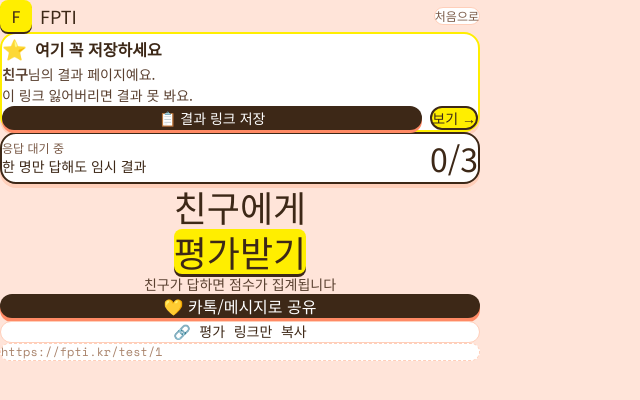
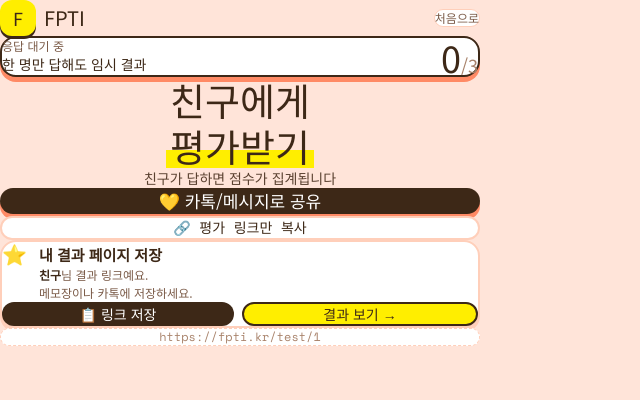
Before and after one commit to minimanimo98/fpti, a Next.js app: page /share/1 in a window 1280 px wide. Shown: the top 400 px of the page, without its empty margins (0-640 px from the left). Built offline with nearby package versions, Linux system fonts and the light colour scheme; no server answers; the database is empty.

Commit message:
공유 페이지 - 랜딩과 톤 통일, 응답 카운터 강조

```diff
--- a/app/share/[token]/page.tsx
+++ b/app/share/[token]/page.tsx
@@ -58,46 +58,130 @@ export default function SharePage() {
   }
 
   return (
-    <main className="min-h-screen px-6 py-10" style={{ background: '#FFE4D9', color: '#3D2817' }}>
-      <header className="max-w-[480px] mx-auto flex justify-between items-center mb-8">
-        <div className="flex items-center gap-2">
+    <main className="min-h-screen" style={{ background: '#FFE4D9', color: '#3D2817' }}>
+      <div className="max-w-[480px] mx-auto px-6">
+        {/* 헤더 */}
+        <header className="py-6 flex justify-between items-center">
+          <div className="flex items-center gap-2">
+            <div
+              className="w-9 h-9 rounded-xl flex items-center justify-center flex-shrink-0"
+              style={{ background: '#FFEE00', boxShadow: '0 3px 0 #3D2817' }}
+            >
+              <span style={{ fontFamily: 'var(--font-display)', fontSize: 18, color: '#3D2817' }}>F</span>
+            </div>
+            <span style={{ fontFamily: 'var(--font-display)', fontSize: 20 }}>FPTI</span>
+          </div>
+          <button
+            onClick={() => router.push('/')}
+            className="text-xs px-3 py-2 rounded-full"
+            style={{ color: '#7A5A47', background: '#fff', border: '1.5px solid #FFCFBA' }}
+          >
+            처음으로
+          </button>
+        </header>
+
+        {/* 응답 카운터 (가장 위로 - 제일 중요) */}
+        <div
+          className="p-5 mb-5 rounded-2xl flex items-center justify-between"
+          style={{
+            background: count >= 3 ? '#FFEE00' : '#fff',
+            border: '2.5px solid #3D2817',
+            boxShadow: '0 5px 0 ' + (count >= 3 ? '#3D2817' : '#FF8A65'),
+          }}
+        >
+          <div style={{ minWidth: 0 }}>
+            <div className="text-xs mb-1" style={{ color: '#7A5A47' }}>
+              {count >= 3 ? '✓ 결과 공개됐어요!' : count > 0 ? '응답 진행 중' : '응답 대기 중'}
+            </div>
+            <div style={{ fontFamily: 'var(--font-display)', fontSize: 14, color: '#3D2817' }}>
+              {count >= 3
+                ? '잠시 후 결과로 이동'
+                : count > 0
+                  ? `${3 - count}명 더 답하면 정확도 ↑`
+                  : '한 명만 답해도 임시 결과'}
+            </div>
+          </div>
           <div
-            className="w-8 h-8 rounded-lg flex items-center justify-center"
-            style={{ background: '#FFEE00', boxShadow: '0 2px 0 #3D2817' }}
+            className="flex-shrink-0 ml-3"
+            style={{ fontFamily: 'var(--font-display)', fontSize: 36, color: '#3D2817', lineHeight: 1 }}
           >
-            <span style={{ fontFamily: 'var(--font-display)', fontSize: 16 }}>F</span>
+            {count}<span style={{ fontSize: 18, color: '#A8826A' }}>/3</span>
           </div>
-          <span style={{ fontFamily: 'var(--font-display)', fontSize: 18 }}>FPTI</span>
         </div>
+
+        {/* 메인 안내 */}
+        <h1
+          className="leading-[1.2] mb-3 text-center"
+          style={{ fontFamily: 'var(--font-display)', fontSize: 'clamp(28px, 8vw, 38px)', color: '#3D2817' }}
+        >
+          친구에게<br />
+          <span
+            style={{
+              display: 'inline-block',
+              background: 'linear-gradient(180deg, transparent 60%, #FFEE00 60%)',
+              padding: '0 4px',
+            }}
+          >
+            평가받기
+          </span>
+        </h1>
+
+        <p className="text-sm text-center mb-6" style={{ color: '#5A4030' }}>
+          친구가 답하면 점수가 집계됩니다
+        </p>
+
+        {/* 공유 버튼 (가장 큰 액션) */}
         <button
-          onClick={() => router.push('/')}
-          className="text-xs px-3 py-1.5 rounded-full"
-          style={{ color: '#7A5A47', background: '#fff', border: '1px solid #FFCFBA' }}
+          onClick={handleShare}
+          className="w-full py-5 text-base rounded-2xl mb-3 transition-all"
+          style={{
+            background: '#3D2817',
+            color: '#fff',
+            fontFamily: 'var(--font-display)',
+            border: 'none',
+            cursor: 'pointer',
+            boxShadow: '0 5px 0 #FF8A65',
+            fontSize: 17,
+          }}
         >
-          처음으로
+          💛 카톡/메시지로 공유
         </button>
-      </header>
 
-      <div className="max-w-[480px] mx-auto">
-        {/* 본인 결과 링크 강조 */}
+        <button
+          onClick={handleCopy}
+          className="w-full py-3 text-sm rounded-2xl mb-6"
+          style={{
+            background: copied ? '#FFEE00' : '#fff',
+            color: '#3D2817',
+            border: '2px solid #FFCFBA',
+            fontFamily: 'var(--font-mono)',
+            cursor: 'pointer',
+          }}
+        >
+          {copied ? '✓ 복사됐어요!' : '🔗 평가 링크만 복사'}
+        </button>
+
+        {/* 본인 결과 페이지 저장 안내 */}
         <div
           className="p-5 mb-5 rounded-2xl"
           style={{
             background: '#fff',
-            border: '2px solid #FFEE00',
+            border: '2px solid #FFCFBA',
             boxShadow: '0 4px 0 #FFCFBA',
           }}
         >
-          <div className="flex items-center gap-2 mb-2">
-            <span style={{ fontSize: 20 }}>⭐</span>
-            <strong style={{ fontFamily: 'var(--font-display)', fontSize: 16, color: '#3D2817' }}>
-              여기 꼭 저장하세요
-            </strong>
+          <div className="flex items-start gap-3 mb-3">
+            <div style={{ fontSize: 20, lineHeight: 1.2 }}>⭐</div>
+            <div style={{ minWidth: 0 }}>
+              <strong style={{ fontFamily: 'var(--font-display)', fontSize: 15, color: '#3D2817' }}>
+                내 결과 페이지 저장
+              </strong>
+              <p className="text-xs mt-1" style={{ color: '#7A5A47', lineHeight: 1.5 }}>
+                <strong style={{ color: '#3D2817' }}>{nickname}</strong>님 결과 링크예요.<br />
+                메모장이나 카톡에 저장하세요.
+              </p>
+            </div>
           </div>
-          <p className="text-sm mb-3" style={{ color: '#5A4030', lineHeight: 1.5 }}>
-            <strong>{nickname}</strong>님의 결과 페이지예요.<br />
-            이 링크 잃어버리면 결과 못 봐요.
-          </p>
           <div className="flex gap-2">
             <button
               onClick={() => {
@@ -110,99 +194,32 @@ export default function SharePage() {
                 color: '#fff',
                 fontFamily: 'var(--font-display)',
                 border: 'none',
-                boxShadow: '0 3px 0 #FF8A65',
+                cursor: 'pointer',
               }}
             >
-              📋 결과 링크 저장
+              📋 링크 저장
             </button>
             <button
               onClick={() => router.push(`/result/${token}`)}
-              className="px-4 py-3 text-sm rounded-xl"
+              className="flex-1 py-3 text-sm rounded-xl"
               style={{
                 background: '#FFEE00',
                 color: '#3D2817',
                 fontFamily: 'var(--font-display)',
                 border: '2px solid #3D2817',
+                cursor: 'pointer',
               }}
             >
-              보기 →
+              결과 보기 →
             </button>
           </div>
         </div>
 
-        {/* 응답 카운터 */}
+        {/* 링크 미리보기 */}
         <div
-          className="p-5 mb-5 rounded-2xl flex items-center justify-between"
+          className="p-3 mb-8 text-xs break-all rounded-xl text-center"
           style={{
-            background: count >= 3 ? '#FFEE00' : '#fff',
-            border: '2px solid #3D2817',
-            boxShadow: '0 4px 0 ' + (count >= 3 ? '#3D2817' : '#FFCFBA'),
-          }}
-        >
-          <div>
-            <div className="text-xs mb-1" style={{ color: '#7A5A47' }}>
-              {count >= 3 ? '✓ 결과 공개됐어요!' : count > 0 ? '응답 진행 중' : '응답 대기 중'}
-            </div>
-            <div style={{ fontFamily: 'var(--font-display)', fontSize: 14, color: '#3D2817' }}>
-              {count >= 3 ? '잠시 후 결과로 이동' : count > 0 ? `${3 - count}명 더 답하면 정확도 ↑` : '한 명만 답해도 임시 결과'}
-            </div>
-          </div>
-          <div style={{ fontFamily: 'var(--font-display)', fontSize: 32, color: '#3D2817' }}>
-            {count}/3
-          </div>
-        </div>
-
-        {/* 메인 안내 */}
-        <h1
-          className="leading-tight mb-3 text-center"
-          style={{ fontFamily: 'var(--font-display)', fontSize: 36, color: '#3D2817' }}
-        >
-          친구에게<br />
-          <span
-            className="inline-block px-2 rounded-lg mt-1"
-            style={{ background: '#FFEE00', boxShadow: '0 3px 0 #3D2817' }}
-          >
-            평가받기
-          </span>
-        </h1>
-
-        <p className="text-sm text-center mb-6" style={{ color: '#5A4030' }}>
-          친구가 답하면 점수가 집계됩니다
-        </p>
-
-        {/* 공유 버튼 */}
-        <button
-          onClick={handleShare}
-          className="w-full py-4 text-base rounded-2xl mb-3 transition-all"
-          style={{
-            background: '#3D2817',
-            color: '#fff',
-            fontFamily: 'var(--font-display)',
-            border: 'none',
-            cursor: 'pointer',
-            boxShadow: '0 4px 0 #FF8A65',
-          }}
-        >
-          💛 카톡/메시지로 공유
-        </button>
-
-        <button
-          onClick={handleCopy}
-          className="w-full py-3 text-sm rounded-2xl mb-6"
-          style={{
-            background: copied ? '#FFEE00' : '#fff',
-            color: '#3D2817',
-            border: '1.5px solid #FFCFBA',
-            fontFamily: 'var(--font-mono)',
-          }}
-        >
-          {copied ? '✓ 복사됐어요!' : '🔗 평가 링크만 복사'}
-        </button>
-
-        <div
-          className="p-3 text-xs break-all rounded-xl"
-          style={{
-            border: '1px dashed #FFCFBA',
+            border: '1.5px dashed #FFCFBA',
             fontFamily: 'var(--font-mono)',
             background: '#fff',
             color: '#A8826A',
```
